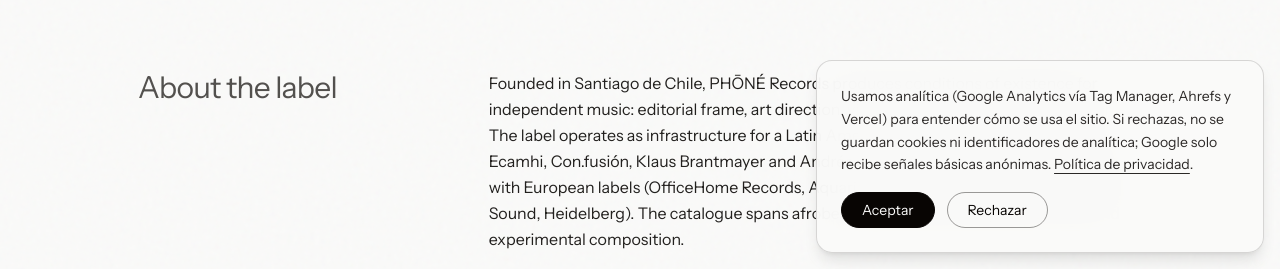
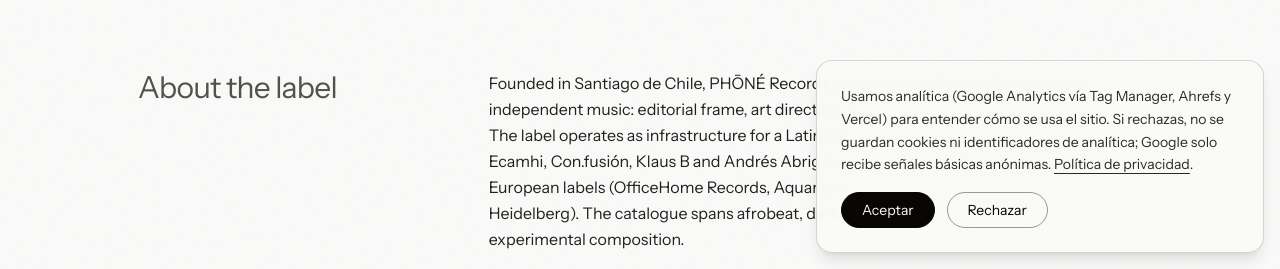
Before and after one commit to em8nal/phonerecords, a Next.js app: page /en/press-kit in a window 1280 px wide. Shown: the part 531-800 px from the top of the page. Built offline with nearby package versions, Linux system fonts and the light colour scheme; no server answers.

Commit message:
Portada y press-kit: nombre artístico Klaus B
Co-Authored-By: Claude Fable 5.1 <noreply@anthropic.com>

```diff
--- a/app/[lang]/page.tsx
+++ b/app/[lang]/page.tsx
@@ -118,7 +118,7 @@ export default async function Home({
           { "@type": "MusicGroup", name: "Newen Afrobeat", url: `https://phonerecords.cl/${lang}/artistas/newen-afrobeat` },
           { "@type": "MusicGroup", name: "Ecamhi", url: `https://phonerecords.cl/${lang}/artistas/ecamhi` },
           { "@type": "MusicGroup", name: "Con.fusión", url: `https://phonerecords.cl/${lang}/artistas/con-fusion` },
-          { "@type": "MusicGroup", name: "Klaus Brantmayer", url: `https://phonerecords.cl/${lang}/artistas/klaus-brantmayer` },
+          { "@type": "MusicGroup", name: "Klaus B", url: `https://phonerecords.cl/${lang}/artistas/klaus-brantmayer` },
           { "@type": "MusicGroup", name: "Andrés Abrigo", url: `https://phonerecords.cl/${lang}/artistas/andres-abrigo` },
         ],
       },
--- a/app/[lang]/press-kit/page.tsx
+++ b/app/[lang]/press-kit/page.tsx
@@ -64,7 +64,7 @@ const copy = {
       contact: "Contacto",
     },
     labelBody:
-      "Fundado en Santiago de Chile, PHŌNÉ Records produce condiciones de existencia para la música independiente: marco editorial, dirección de arte, prensaje en vinilo y distribución digital. El sello opera como infraestructura para un roster latinoamericano —Newen Afrobeat, Ecamhi, Con.fusión, Klaus Brantmayer y Andrés Abrigo— y construye puentes editoriales con sellos europeos (OfficeHome Records, Aquarians) y agencias de booking (Ludwig Sound, Heidelberg). El catálogo abarca afrobeat, dark minimal, nu-jazz, neo-soul y composición experimental.",
+      "Fundado en Santiago de Chile, PHŌNÉ Records produce condiciones de existencia para la música independiente: marco editorial, dirección de arte, prensaje en vinilo y distribución digital. El sello opera como infraestructura para un roster latinoamericano —Newen Afrobeat, Ecamhi, Con.fusión, Klaus B y Andrés Abrigo— y construye puentes editoriales con sellos europeos (OfficeHome Records, Aquarians) y agencias de booking (Ludwig Sound, Heidelberg). El catálogo abarca afrobeat, dark minimal, nu-jazz, neo-soul y composición experimental.",
     contactRows: [
       { label: "Prensa · Booking · General", value: "contacto@phonerecords.cl" },
       { label: "Booking EU", value: "Ludwig Sound — info@ludwigsound.com" },
@@ -94,7 +94,7 @@ const copy = {
       contact: "Contact",
     },
     labelBody:
-      "Founded in Santiago de Chile, PHŌNÉ Records produces conditions of existence for independent music: editorial frame, art direction, vinyl pressing and digital distribution. The label operates as infrastructure for a Latin American roster —Newen Afrobeat, Ecamhi, Con.fusión, Klaus Brantmayer and Andrés Abrigo— and builds editorial bridges with European labels (OfficeHome Records, Aquarians) and booking agencies (Ludwig Sound, Heidelberg). The catalogue spans afrobeat, dark minimal, nu-jazz, neo-soul and experimental composition.",
+      "Founded in Santiago de Chile, PHŌNÉ Records produces conditions of existence for independent music: editorial frame, art direction, vinyl pressing and digital distribution. The label operates as infrastructure for a Latin American roster —Newen Afrobeat, Ecamhi, Con.fusión, Klaus B and Andrés Abrigo— and builds editorial bridges with European labels (OfficeHome Records, Aquarians) and booking agencies (Ludwig Sound, Heidelberg). The catalogue spans afrobeat, dark minimal, nu-jazz, neo-soul and experimental composition.",
     contactRows: [
       { label: "Press · Booking · General", value: "contacto@phonerecords.cl" },
       { label: "EU Booking", value: "Ludwig Sound — info@ludwigsound.com" },
--- a/components/landing/integrations-section.tsx
+++ b/components/landing/integrations-section.tsx
@@ -8,7 +8,7 @@ const roster = [
   { slug: "newen-afrobeat", name: "Newen Afrobeat", genre: "Afrobeat · Afrofunk", country: "Chile / international" },
   { slug: "ecamhi", name: "Ecamhi", genre: "Instrumental · Interdisciplinary", country: "Santiago, Chile" },
   { slug: "con-fusion", name: "Con.fusión", genre: "Hip hop · Jazz · Neo soul", country: "Santiago, Chile" },
-  { slug: "klaus-brantmayer", name: "Klaus Brantmayer", genre: "Nu-jazz · Hip-hop jazz", country: "Santiago, Chile" },
+  { slug: "klaus-brantmayer", name: "Klaus B", genre: "Nu-jazz · Hip-hop jazz", country: "Santiago, Chile" },
   { slug: "andres-abrigo", name: "Andrés Abrigo", genre: "Ambient · Post-tempo", country: "Chile" },
 ];
 
```
